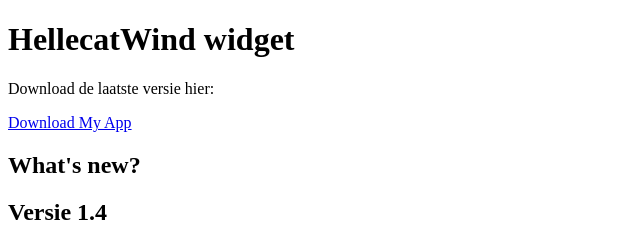
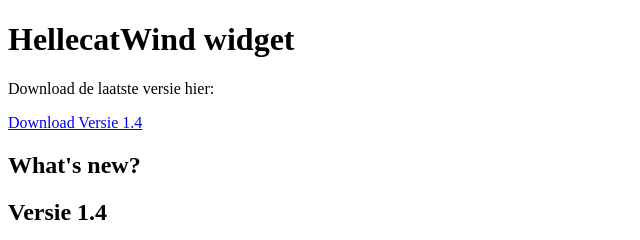
Before and after one commit to TLR1000/HellecatWind-distribution, a plain HTML site: page docs/index.html in a window 1280 px wide. Shown: the top 240 px of the page, 0-640 px from the left. Drawn offline with Linux system fonts and the light colour scheme.

Commit message:
Update index.html

```diff
--- a/docs/index.html
+++ b/docs/index.html
@@ -8,7 +8,7 @@
 <body>
     <h1>HellecatWind widget</h1>
     <p>Download de laatste versie hier:</p>
-    <a href="https://raw.githubusercontent.com/TLR1000/HellecatWind-distribution/main/apk/HellecatWind-v1.4-release.apk" download>Download My App</a>
+    <a href="https://raw.githubusercontent.com/TLR1000/HellecatWind-distribution/main/apk/HellecatWind-v1.4-release.apk" download>Download Versie 1.4</a>
 
     <h2>What's new?</h2>
     <h2>Versie 1.4</h2>
```
